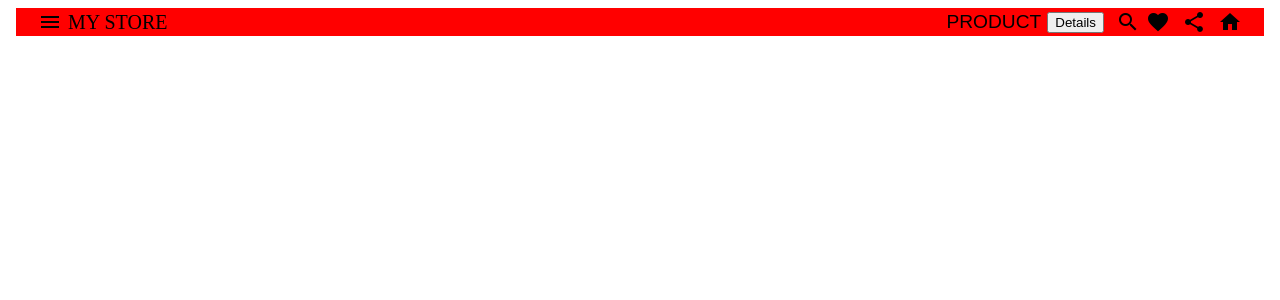
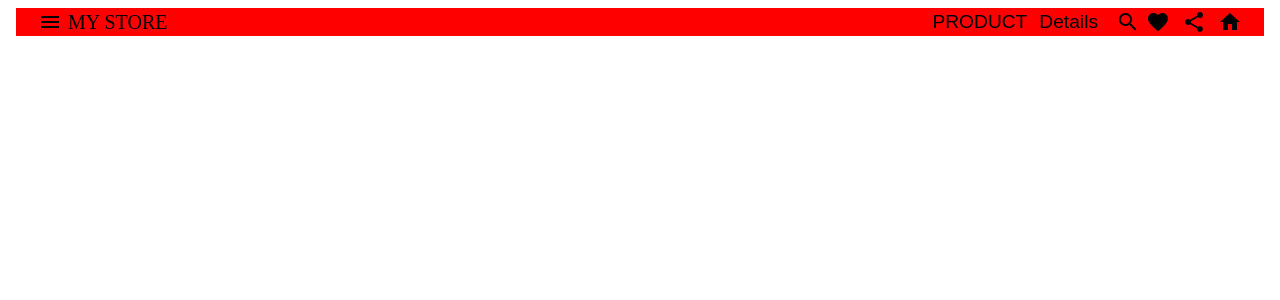
Before and after one commit to JANU-JANHAVI/My-New-App-old, an Angular app: page / in a window 1280 px wide. Shown: the top 300 px of the page. Built offline with nearby package versions, Linux system fonts and the light colour scheme.

Commit message:
Update app.component.css

```diff
--- a/src/app/app.component.css
+++ b/src/app/app.component.css
@@ -42,3 +42,8 @@
   border: none;
   font-size: larger;
 }
+.details-link {
+  background-color: red;
+  border: none;
+  font-size: larger;
+}
```
